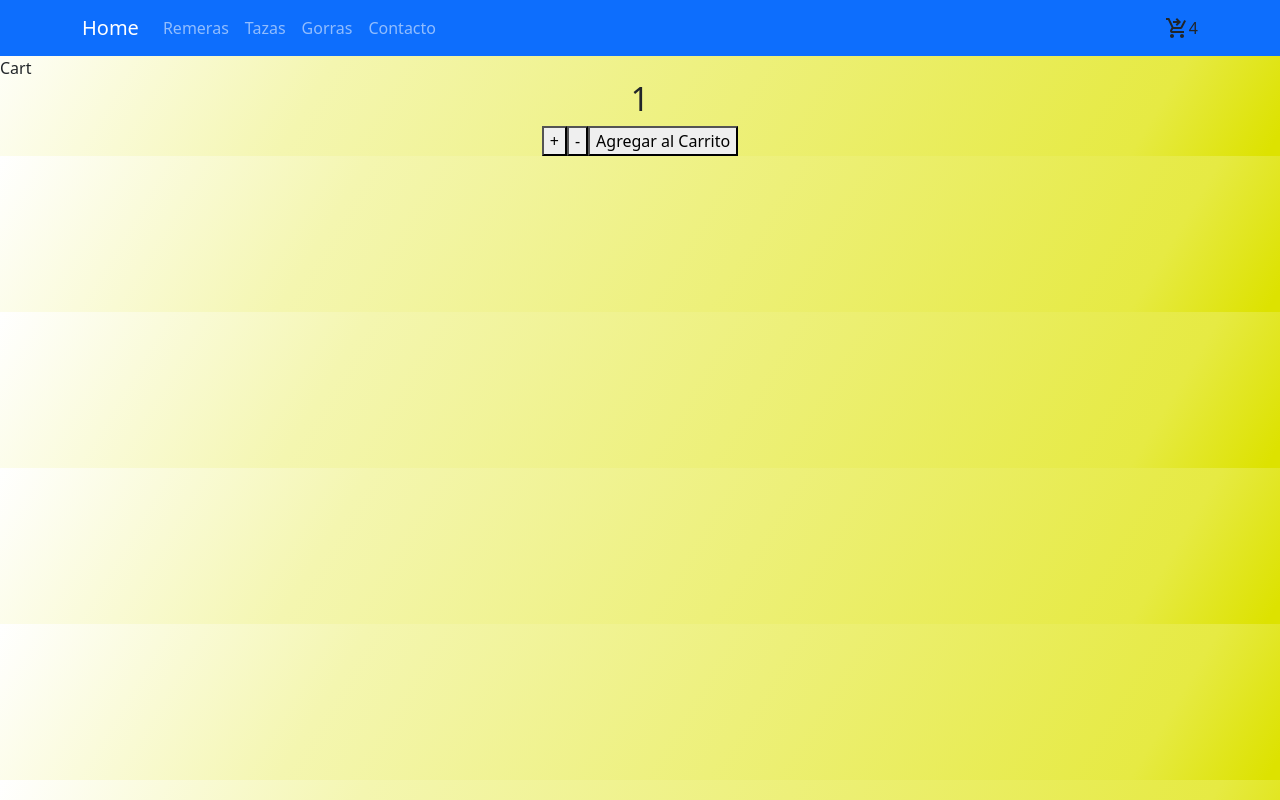
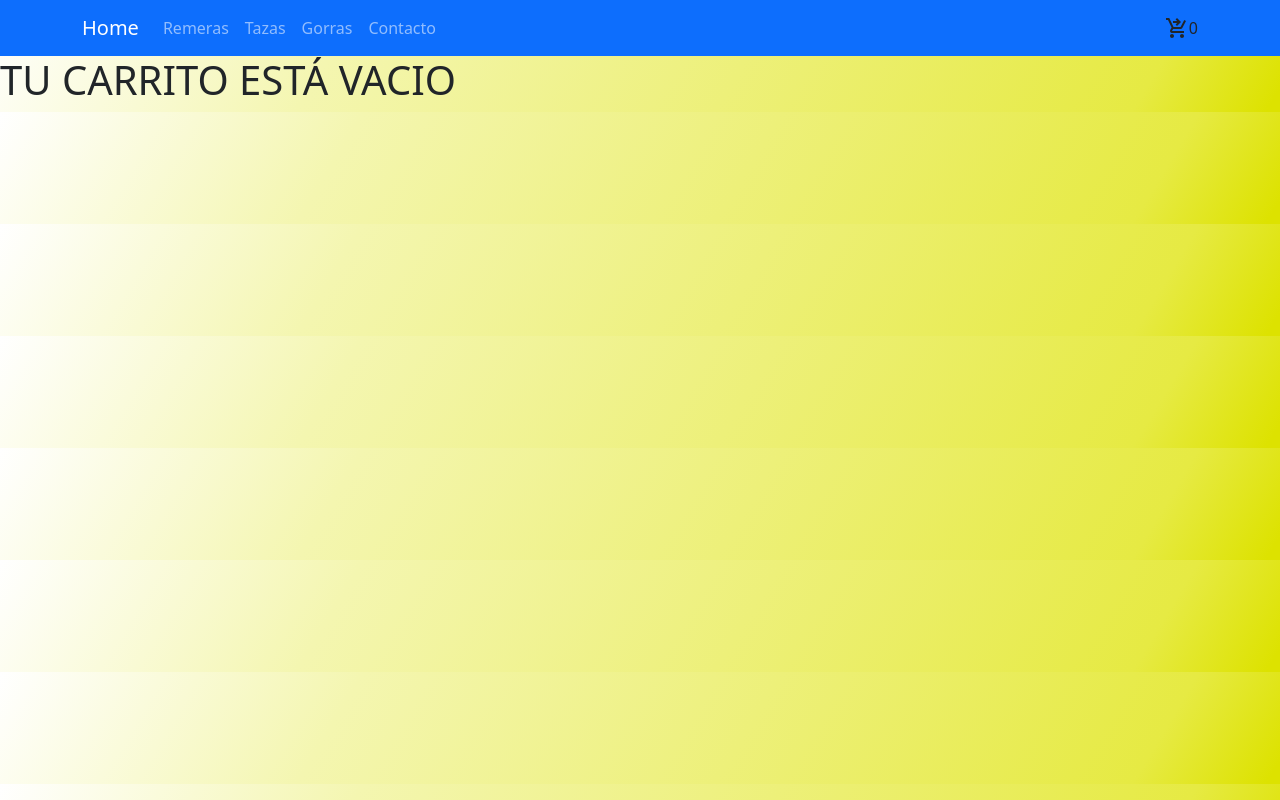
Before and after one commit to Lucasjv/clase-Vanini, a React (Create React App) app: page /cart in a window 1280 px wide. Built offline with nearby package versions, Linux system fonts and the light colour scheme; the HTML template or start-up script is replaced by a standard one.

Commit message:
Cart Context

```diff
--- a/src/App.js
+++ b/src/App.js
@@ -2,13 +2,12 @@
 import './App.css';
 
 import ItemListContainer from './components/itemListFolder/ItemListContainer';
-
-import ItemCount from './components/ItemCount';
 import { BrowserRouter, Routes, Route } from "react-router-dom";
 import ItemDetailContainer from './components/ItemDetailContainer';
 import BSTNavbar from './components/BSTNavBar';
 import TestEventos from './components/TestEventos';
 import Cart from './components/Cart';
+import MyProvider from './components/Context/CartContext';
 
 
 
@@ -17,10 +16,7 @@ function App() {
 
 
 
-const onAdd = (count) => {
 
-  alert(`Agregaste ${count} productos al carrito`)
-}
 
 
 
@@ -28,6 +24,8 @@ const onAdd = (count) => {
     <>
 
 <BrowserRouter>
+
+<MyProvider>
 <BSTNavbar/>
 
 
@@ -36,18 +34,18 @@ const onAdd = (count) => {
   <Route path='/categoria/:id' element={<ItemListContainer/>}></Route>
   <Route path='/item/:id' element={<ItemDetailContainer/>}></Route>
   <Route path='/categoria/remera/item/:id' element={<ItemDetailContainer/>}></Route>
-  <Route path='/categoria/gorras/item/:id' element={<ItemDetailContainer/>}></Route>
-  <Route path='/categoria/tazas/item/:id' element={<ItemDetailContainer/>}></Route>
+  <Route path='/categoria/gorra/item/:id' element={<ItemDetailContainer/>}></Route>
+  <Route path='/categoria/taza/item/:id' element={<ItemDetailContainer/>}></Route>
 <Route path='/testeventos' element={<TestEventos/>}></Route>
 <Route path='/cart' element={<Cart/>}></Route>
 </Routes>
+
+</MyProvider>
 </BrowserRouter>
 
 
 
-   <div className='Count'>
-   <ItemCount initial = {1} max = {10} onAdd = {onAdd}/>
-   </div>
+
    </>
   );
 }
--- a/src/components/BSTNavBar.jsx
+++ b/src/components/BSTNavBar.jsx
@@ -1,7 +1,7 @@
 import Container from 'react-bootstrap/Container';
 import Nav from 'react-bootstrap/Nav';
 import Navbar from 'react-bootstrap/Navbar';
-import NavDropdown from 'react-bootstrap/NavDropdown';
+
 import 'bootstrap/dist/css/bootstrap.min.css';
 import CartWidget from './CartWidget';
 import { Link } from 'react-router-dom';
--- a/src/components/Cart.jsx
+++ b/src/components/Cart.jsx
@@ -1,8 +1,24 @@
-import React from 'react'
+import React, { useContext } from 'react'
+import { CartContext } from './Context/CartContext'
+import { Link } from 'react-router-dom';
+import ListGroup from 'react-bootstrap/ListGroup';
+
 
 function Cart() {
+  const {cart} = useContext(CartContext)
   return (
-    <div>Cart</div>
+
+<>
+{
+  cart.lenght > 0 ? cart.map((element, index) =>{
+    return <div key={index}><h1>(element.img)</h1></div>
+  }) : <h1>TU CARRITO ESTÁ VACIO</h1>
+
+
+
+}
+
+</>
   )
 }
 
--- a/src/components/CartWidget.jsx
+++ b/src/components/CartWidget.jsx
@@ -1,10 +1,17 @@
-import React from 'react'
+import React, { useContext } from 'react'
 import ShoppingCartCheckoutIcon from '@mui/icons-material/ShoppingCartCheckout';
-function CartWidget({product}) {
+
+import {CartContext} from './Context/CartContext'
+
+
+
+function CartWidget() {
+
+const {getItemQty} = useContext(CartContext)
   return (
     <>
     <ShoppingCartCheckoutIcon />
-    {product}
+    {getItemQty()}
     </>
   )
 }
--- /dev/null
+++ b/src/components/Context/CartContext.jsx
@@ -0,0 +1,56 @@
+import { createContext, useState } from "react";
+
+
+export const CartContext = createContext()
+
+const {Provider} = CartContext;
+
+const MyProvider = ({children}) =>{
+
+    const [cart, setCart] = useState([])
+
+
+    const isInCart = (id) => {
+        return cart.some(x => x.id === id)
+    }
+
+
+    const addItem = (item, count) => {
+
+        const newItem =
+        {
+            ...item,
+            count,
+        };
+
+
+        if (isInCart(newItem.id))
+        { const findProduct = cart.find((x)=> x.id === newItem.id)
+            const productIndex = cart.indexOf(findProduct)
+            const auxArray = [...cart];
+auxArray[productIndex].count += count
+
+setCart(auxArray)
+        } else {
+            setCart([...cart, newItem])
+        }
+    }
+    const emptyCart = () => {
+        setCart([])
+    }
+    const deleteItem = (id) => {
+        return setCart.filter (x => x.id !== id)
+    }
+    const getItemQty = () => {
+        return cart.reduce((acc, x) => acc += x.count, 0 )
+
+    }
+    const getItemPrice = () => {
+        return cart.reduce((acc, x) => acc += x.count * x.precio, 0)
+    }
+
+
+    return <Provider value ={{cart, isInCart, addItem, deleteItem, getItemPrice, getItemQty}}>{children}</Provider>
+}
+
+export default MyProvider
--- a/src/components/ItemDetail.jsx
+++ b/src/components/ItemDetail.jsx
@@ -1,8 +1,9 @@
-import React, { useState } from 'react'
+import React, { useContext, useState } from 'react'
 import Card from 'react-bootstrap/Card';
 import ListGroup from 'react-bootstrap/ListGroup';
 import { Link } from 'react-router-dom';
 import ItemCount from './ItemCount';
+import {CartContext} from './Context/CartContext'
 
 
 
@@ -13,12 +14,20 @@ import ItemCount from './ItemCount';
 
 const ItemDetail = ({detalle}) => {
 
+
+
   const [mostrarItemC, setMostrarItemC] = useState (true)
+
+  const {isInCart, addItem} = useContext(CartContext)
+
+
 
   const onAdd = (count) => {
 
     alert(`Agregaste ${count} productos al carrito`)
    setMostrarItemC(false)
+  isInCart(detalle.id)
+addItem(detalle, count)
 
   }
 
@@ -30,7 +39,7 @@ const ItemDetail = ({detalle}) => {
     <Card style={{ width: '18rem' }}>
     <Card.Img variant="top" src={detalle.img} />
     <Card.Body>
-      <Card.Title>Remera: {detalle.personaje}</Card.Title>
+      <Card.Title>{detalle.personaje}</Card.Title>
       <Card.Text>
       {detalle.descripcion}
       </Card.Text>
--- a/src/components/ItemDetailContainer.jsx
+++ b/src/components/ItemDetailContainer.jsx
@@ -4,6 +4,21 @@ import ItemDetail from './ItemDetail'
 
 
 
+
+let productosMock = [
+  {modelo: "Simpsons", personaje: "Homero", id: 1, tipo: "taza", img: "https://d22fxaf9t8d39k.cloudfront.net/6fd9d6aee53494abb449f57191f1d0cc14edff10f2c9f223c8463e2edc6d5fdc4786.png" },
+  {modelo: "Simpsons", personaje: "Marge", id: 2, tipo: "taza", img: "https://http2.mlstatic.com/D_NQ_NP_859919-MLA47448863934_092021-O.jpg"},
+  {modelo: "Simpsons", personaje: "Maggie", id: 3, tipo: "taza", img:"https://asturpins.com/tienda/wp-content/uploads/2021/06/4/2463-TAZA-MAGGIE-SIMPSON.jpg"},
+  {modelo: "Simpsons", personaje: "Lisa", id: 4, tipo: "taza", img: "https://d22fxaf9t8d39k.cloudfront.net/609d3e859aec1b8dde6d7f595ab1674d3f16ff62ca8f4e9d025f1fa280dbbd3c18705.jpeg"},
+  {modelo: "Simpsons", personaje: "Moe", id: 6, tipo: "taza", img:"https://http2.mlstatic.com/D_NQ_NP_712587-MLA47890918030_102021-O.webp"},
+  {modelo: "Simpsons", personaje: "Apu", id: 5, tipo: "taza", img:"https://http2.mlstatic.com/D_NQ_NP_2X_630215-MLA46936159987_072021-F.webp"},
+  {modelo: "Simpsons", personaje: "Bart", id: 7, tipo: "remera", img:"https://http2.mlstatic.com/D_NQ_NP_2X_740425-MLA49948492070_052022-F.webp"},
+  { modelo: "Simpsons", personaje: "Barney Gomez", id: 20, tipo: "remera", precio: "$1500",
+  img: "https://http2.mlstatic.com/D_NQ_NP_743866-MLA47327728756_092021-W.jpg"},
+  {modelo: "Simpsons", personaje: "Duff", id: 8, tipo: "gorra", img:"https://http2.mlstatic.com/D_NQ_NP_2X_637353-MLA48294361209_112021-F.webp"},
+  {modelo: "Simpsons", personaje: "Peces del infierno", id: 9, tipo: "gorra", img:"https://http2.mlstatic.com/D_NQ_NP_2X_952967-MLA31613060578_072019-F.webp"},
+
+];
 
 const ItemDetailContainer = () => {
 
@@ -28,6 +43,11 @@ const {id} = useParams()
         if (id == 20){
           setDetail ({ modelo: "Simpsons", personaje: "Barney Gomez", id: 20, tipo: "Remera", precio: "$1500"})
         }
+
+        if (id == 7){
+          setDetail ({modelo: "Simpsons", personaje: "Bart", id: 7, tipo: "remera", img:"https://http2.mlstatic.com/D_NQ_NP_2X_740425-MLA49948492070_052022-F.webp"})
+        }
+
 
         rej('No existe el producto');
 
--- a/src/components/MUNavBar.jsx
+++ b/src/components/MUNavBar.jsx
@@ -131,7 +131,7 @@ const MUNavBar = () => {
           </Box>
 
           <Box sx={{ flexGrow: 0 }}>
-            <CartWidget product={4}/>
+            <CartWidget product={getItemQty()}/>
           </Box>
         </Toolbar>
       </Container>
```
